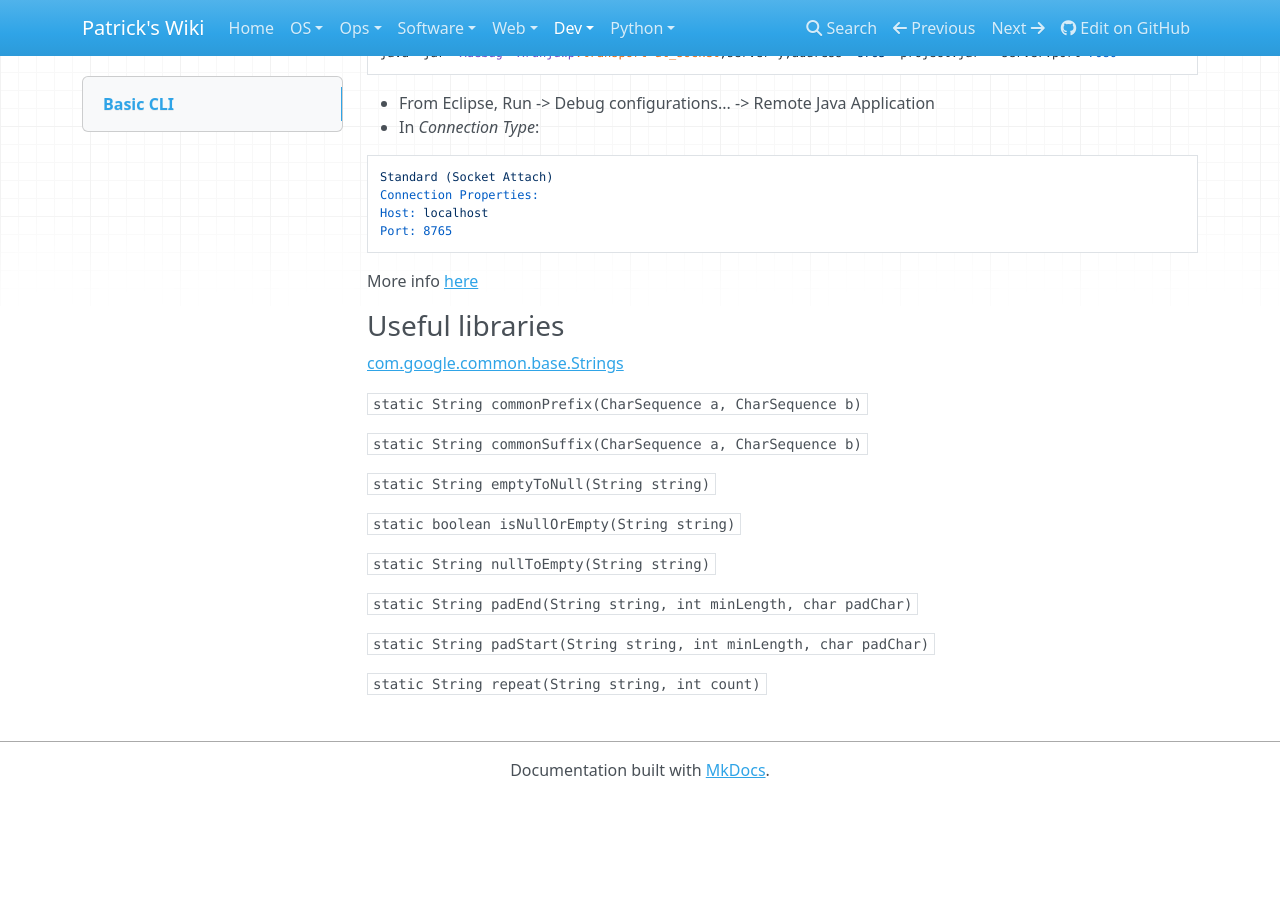
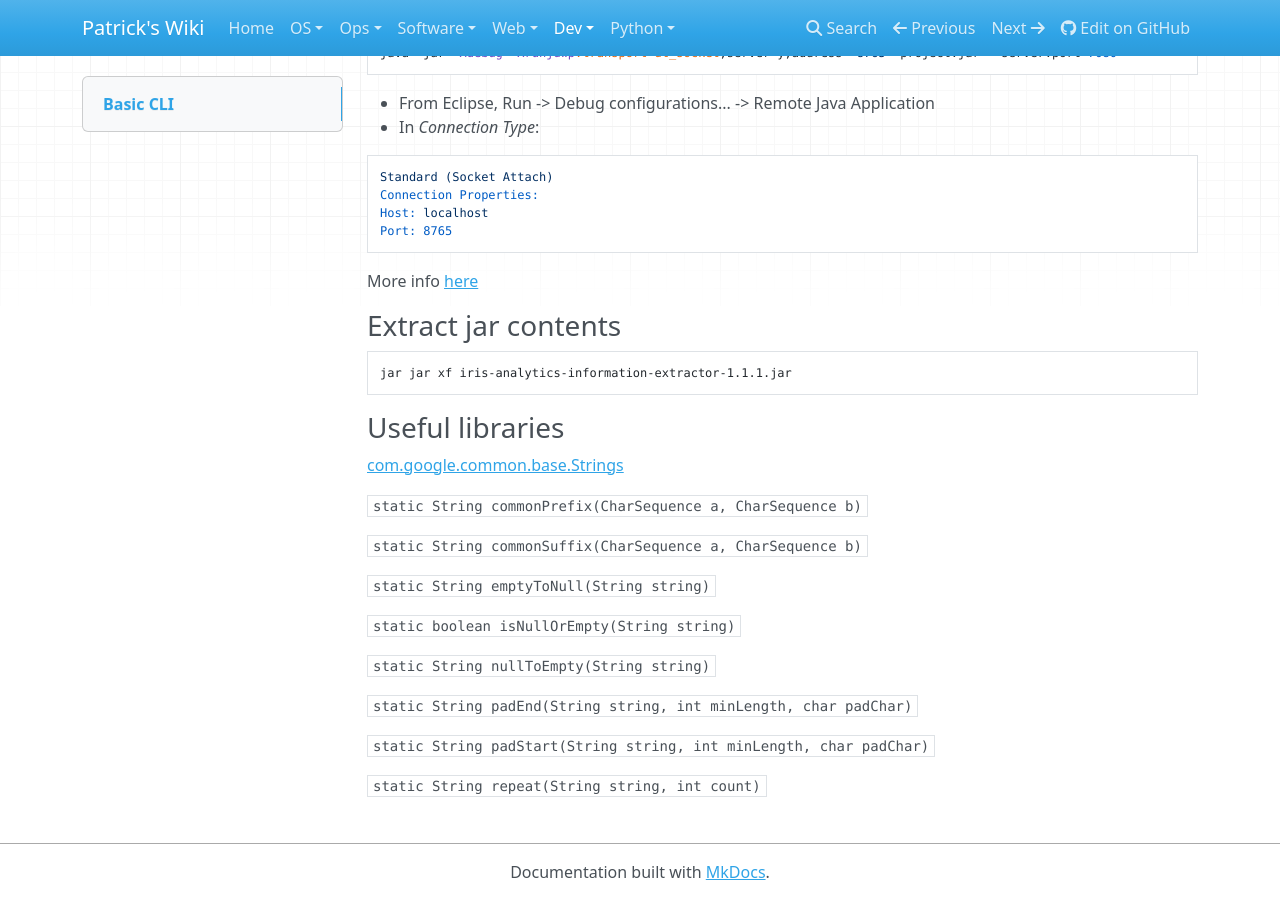
Before and after one commit to patsancu/wiki, an MkDocs documentation site: the page built from docs/dev/Java/Java.md, in a window 1280 px wide and 900 px high, scrolled down 1051 px. Built offline with MkDocs 1.6.1, drawn with Linux system fonts in a browser that asks for light colours; nearby versions of some CDN libraries; before the commit the page ends 1849 px from its top, so only the background shows below that.

Commit message:
java: extract jar contents

````diff
--- a/docs/dev/Java/Java.md
+++ b/docs/dev/Java/Java.md
@@ -54,6 +54,10 @@ Port: 8765
 
 More info [here](http://www.ibm.com/developerworks/library/os-eclipse-javadebug/)
 
+### Extract jar contents
+```
+jar jar xf iris-analytics-information-extractor-1.1.1.jar
+```
 
 ### Useful libraries
 [com.google.common.base.Strings](https://google.github.io/guava/releases/snapshot/api/docs/com/google/common/base/Strings.html)
````
